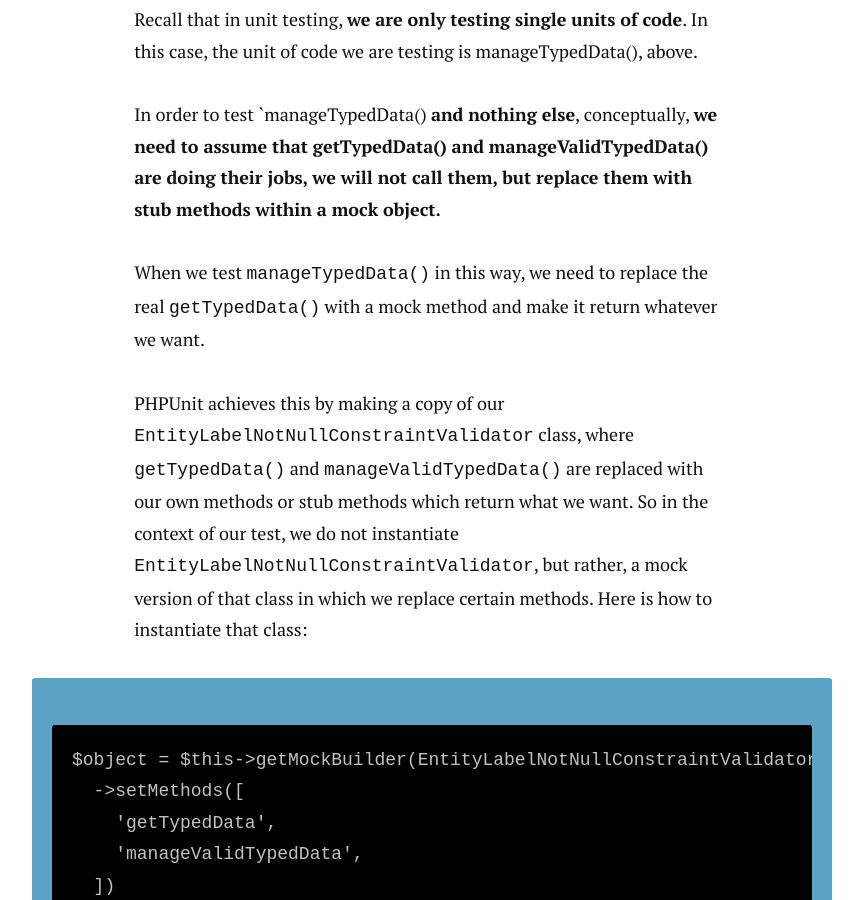
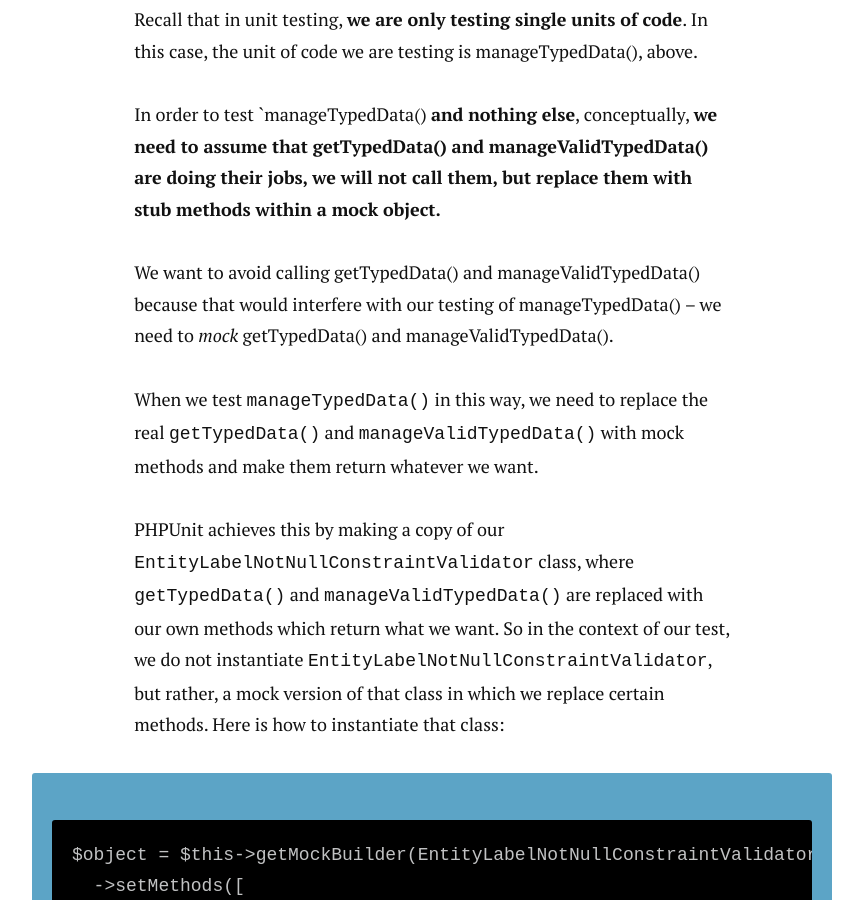
Before and after one commit to alberto56/dcycleblog, a Jekyll site: the page built from _posts/2019-10-16-unit-testing.md, in a window 1280 px wide and 900 px high, scrolled down 19811 px. Shown: the whole window, without its empty margins (208-1071 px from the left). Built offline with Jekyll 4.4.1, drawn with Linux system fonts in a browser that asks for light colours; nearby versions of some CDN libraries; comment, search, counter and statistics services are not loaded; some of the changed text lies outside the part shown.

Commit message:
Update 2019-10-16-unit-testing.md

```diff
--- a/_posts/2019-10-16-unit-testing.md
+++ b/_posts/2019-10-16-unit-testing.md
@@ -383,9 +383,11 @@ Recall that in unit testing, **we are only testing single units of code**. In th
 
 In order to test `manageTypedData() **and nothing else**, conceptually, **we need to assume that getTypedData() and manageValidTypedData() are doing their jobs, we will not call them, but replace them with stub methods within a mock object.**
 
-When we test `manageTypedData()` in this way, we need to replace the real `getTypedData()` with a mock method and make it return whatever we want.
+We want to avoid calling getTypedData() and manageValidTypedData() because that would interfere with our testing of manageTypedData() -- we need to _mock_ getTypedData() and manageValidTypedData().
 
-PHPUnit achieves this by making a copy of our `EntityLabelNotNullConstraintValidator` class, where `getTypedData()` and `manageValidTypedData()` are replaced with our own methods or stub methods which return what we want. So in the context of our test, we do not instantiate `EntityLabelNotNullConstraintValidator`, but rather, a mock version of that class in which we replace certain methods. Here is how to instantiate that class:
+When we test `manageTypedData()` in this way, we need to replace the real `getTypedData()` and `manageValidTypedData()` with mock methods and make them return whatever we want.
+
+PHPUnit achieves this by making a copy of our `EntityLabelNotNullConstraintValidator` class, where `getTypedData()` and `manageValidTypedData()` are replaced with our own methods which return what we want. So in the context of our test, we do not instantiate `EntityLabelNotNullConstraintValidator`, but rather, a mock version of that class in which we replace certain methods. Here is how to instantiate that class:
 
     $object = $this->getMockBuilder(EntityLabelNotNullConstraintValidator::class)
       ->setMethods([
@@ -579,7 +581,7 @@ What we're saying here is that if `tsunamidangerlevel()` returns 1 and `volcanod
 The Drupal testbot
 -----
 
-Drupal has its own Continuous Integration infrastructure, or testbot. It doesn't let you define which Docker containers you want to use, so it's harder to reproduce its results locally; still, you might want to use if you are developing a Drupal module.
+Drupal has its own Continuous Integration infrastructure, or testbot. It doesn't let you define which Docker containers you want to use, so it's harder to reproduce its results locally; still, you might want to use if you are developing a Drupal module; and indeed you'll have to use if it you are submitting patches to core.
 
 In fact, it is possible to tweak our code a bit to allow it to run on the Drupal testbot _and_ CircleCI.
 
```
Also changed, not shown: other parts of _posts/2019-10-16-unit-testing.md (+3 -3 lines).
